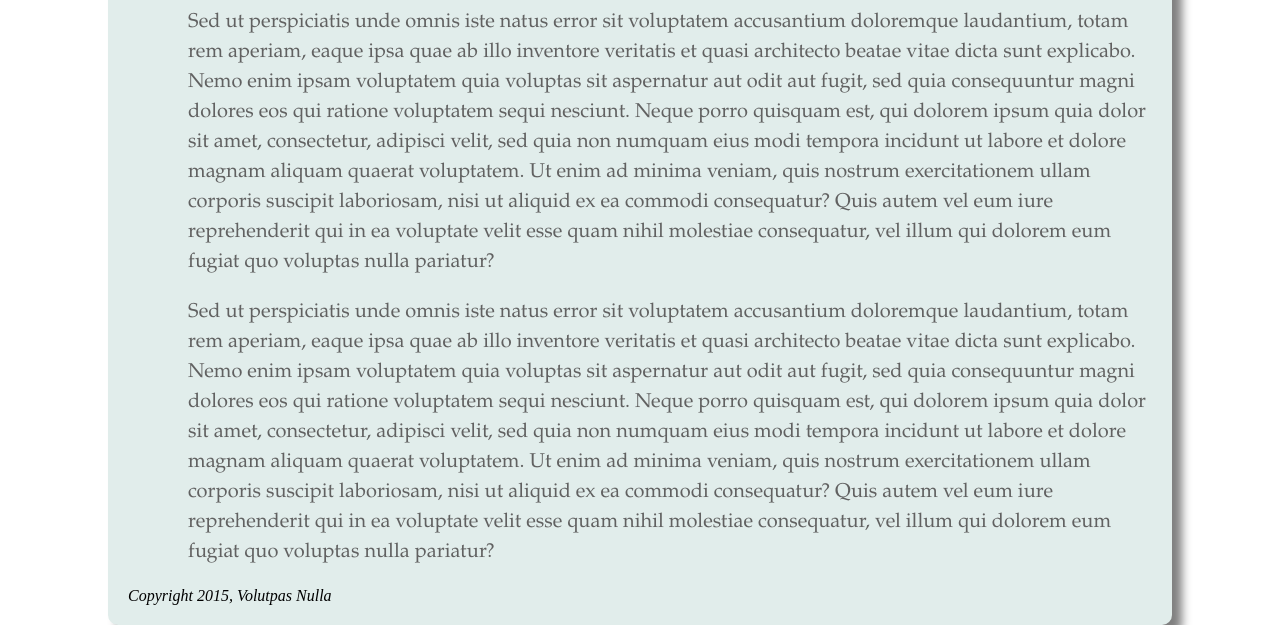
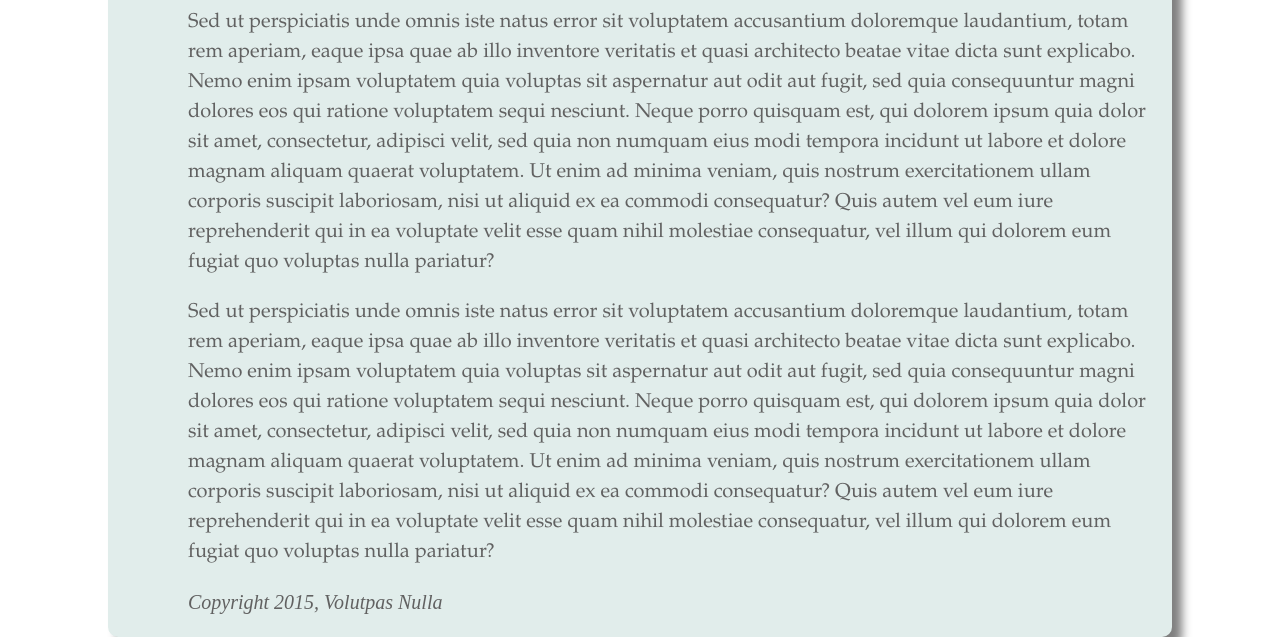
Before and after one commit to deepblueIBM100/learning-css, a plain HTML site: page index.html in a window 1280 px wide. Shown: the part 645-1282 px from the top of the page. Drawn offline with Linux system fonts and the light colour scheme.

Commit message:
Added style to address.

```diff
--- a/styles.css
+++ b/styles.css
@@ -15,7 +15,7 @@ h1 {
   font-size: 3em;
   margin: 0;
 }
-p {
+p, address {
   font-size: 1.25em;
   color: #616161;
   line-height: 150%;
```
